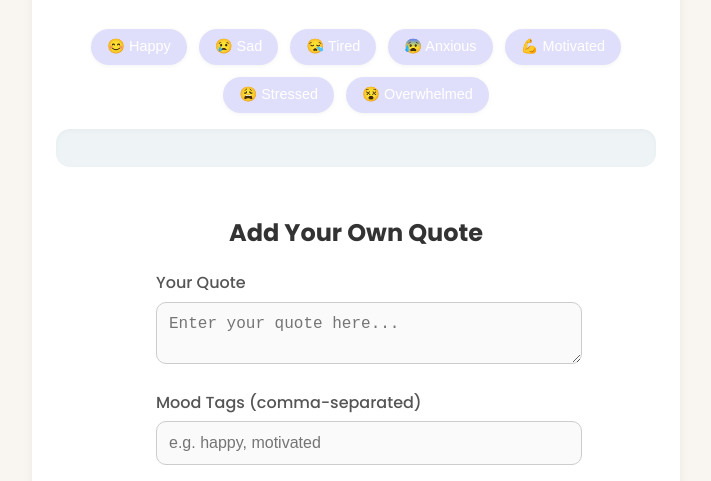
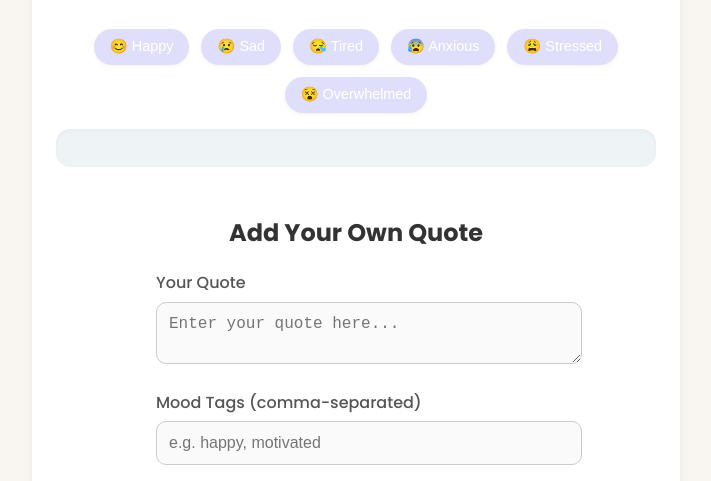
Before and after one commit to jasminehsu/mood-app, a plain HTML site: page index.html in a window 1280 px wide. Shown: the part 271-752 px from the top of the page, without its empty margins (284-995 px from the left). Drawn offline with Linux system fonts and the light colour scheme; no server answers.

Commit message:
Add files via upload

```diff
--- a/index.html
+++ b/index.html
@@ -25,7 +25,6 @@
         <button class="mood-btn" data-mood="sad">😢 Sad</button>
         <button class="mood-btn" data-mood="tired">😪 Tired</button>
         <button class="mood-btn" data-mood="anxious">😰 Anxious</button>
-        <button class="mood-btn" data-mood="motivated">💪 Motivated</button>
         <button class="mood-btn" data-mood="stressed">😩 Stressed</button>
         <button class="mood-btn" data-mood="overwhelmed">😵 Overwhelmed</button>
       </div>
```
